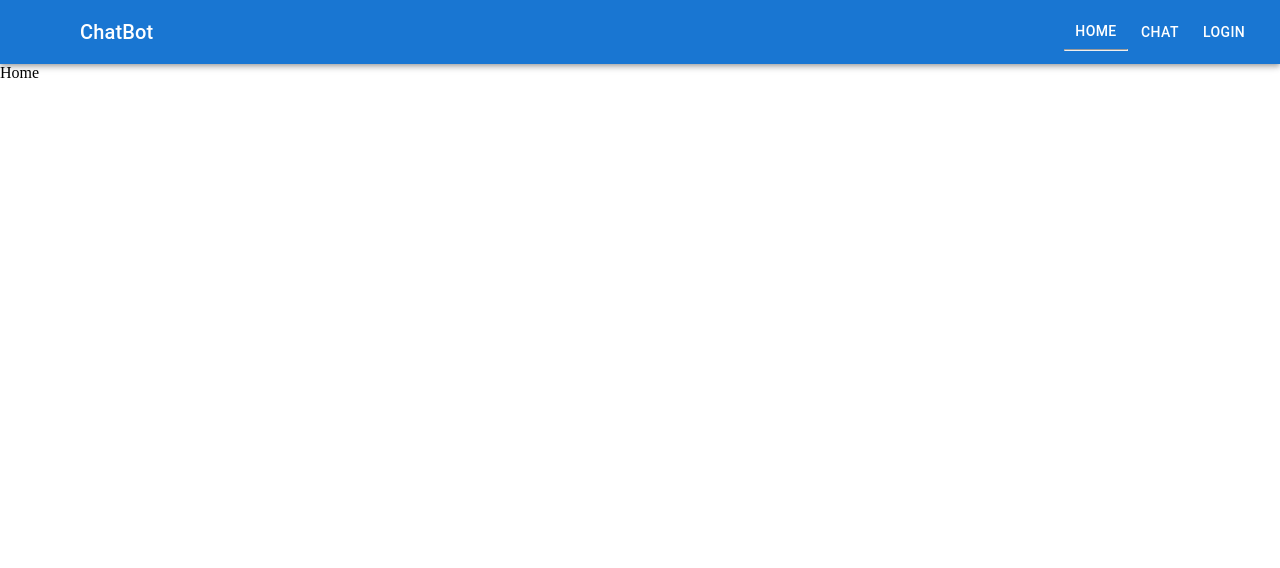
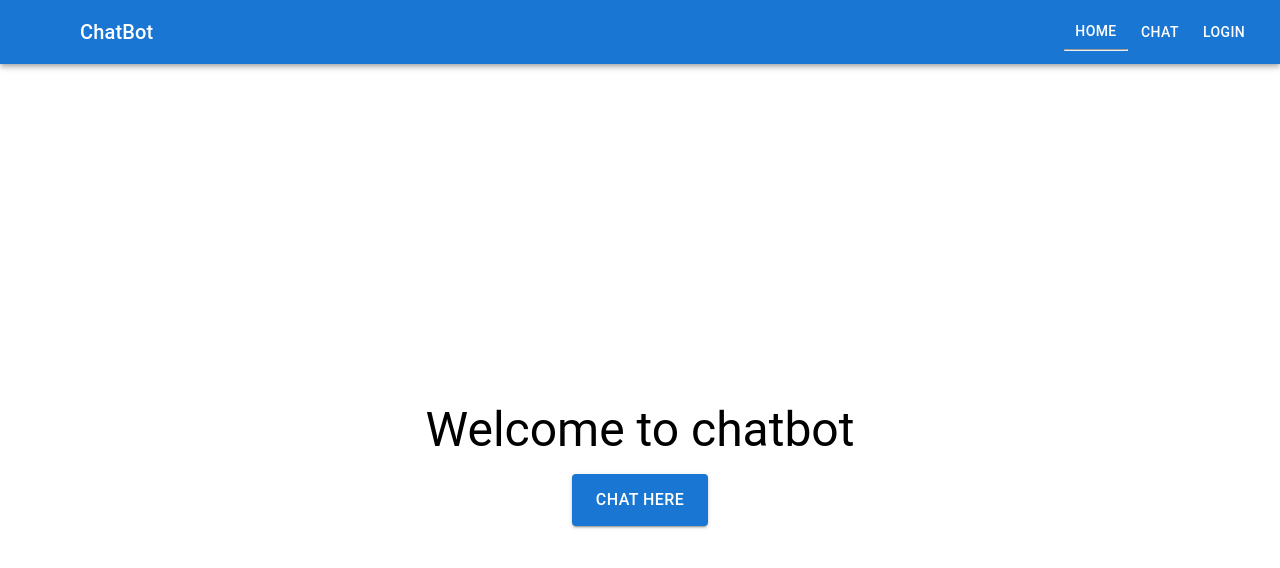
Before and after one commit to vivek0902/chatbot-react, a React (Vite) app: page / in a window 1280 px wide. Shown: the top 568 px of the page. Built offline with nearby package versions, Linux system fonts and the light colour scheme; some icons are missing.

Commit message:
add logout and navBar functionality

```diff
--- a/src/components/NavBar.jsx
+++ b/src/components/NavBar.jsx
@@ -10,8 +10,14 @@ import Toolbar from "@mui/material/Toolbar";
 import Typography from "@mui/material/Typography";
 import Button from "@mui/material/Button";
 import IconButton from "@mui/material/IconButton";
-
+import { useSelector, useDispatch } from "react-redux";
+import { logout } from "../store/slices/authSlice";
 const NavBar = () => {
+  const isAuth = useSelector((state) => state.auth.isAuthenticated);
+  const dispatch = useDispatch();
+  const handleLogout = () => {
+    dispatch(logout());
+  };
   return (
     <>
       {/* <Toolbar>
@@ -24,6 +30,7 @@ const NavBar = () => {
         </IconButton>
       </Toolbar>
       <Divider></Divider> */}
+
       <Box sx={{ flexGrow: 1 }}>
         <AppBar position="static">
           <Toolbar>
@@ -39,7 +46,7 @@ const NavBar = () => {
             <Typography variant="h6" component="div" sx={{ flexGrow: 1 }}>
               ChatBot
             </Typography>
-            <div className={({ isActive }) => (isActive ? "active" : "")}>
+            <div>
               <NavLink
                 to="/"
                 style={{ color: "white" }}
@@ -49,7 +56,7 @@ const NavBar = () => {
                 <hr />
               </NavLink>
             </div>
-            <div className={({ isActive }) => (isActive ? "active" : "")}>
+            <div>
               <NavLink
                 to="/chat"
                 style={{ color: "white" }}
@@ -60,7 +67,8 @@ const NavBar = () => {
               </NavLink>
             </div>
 
-            <div className={({ isActive }) => (isActive ? "active" : "")}>
+            {!isAuth ? (
+              <div>
                 <NavLink
                   to="/login"
                   style={{ color: "white" }}
@@ -70,6 +78,16 @@ const NavBar = () => {
                   <hr />
                 </NavLink>
               </div>
+            ) : (
+              <div>
+                <NavLink to="" style={{ color: "white" }}>
+                  <Button onClick={handleLogout} color="inherit">
+                    LOG OUT
+                  </Button>
+                  <hr />
+                </NavLink>
+              </div>
+            )}
           </Toolbar>
         </AppBar>
       </Box>
--- a/src/pages/Home.jsx
+++ b/src/pages/Home.jsx
@@ -1,7 +1,39 @@
 import React from "react";
+import { Box, Typography, Button } from "@mui/material";
+import { styled } from "@mui/system";
+import { useNavigate } from "react-router-dom";
+const HomeContainer = styled(Box)({
+  display: "flex",
+  flexDirection: "column",
+  justifyContent: "center",
+  alignItems: "center",
+  height: "100vh",
+  textAlign: "center",
+});
 
 const Home = () => {
-  return <div>Home</div>;
+  const navigate = useNavigate();
+
+  const handleChatRedirect = () => {
+    navigate("/chat");
+  };
+  return (
+    <div>
+      <HomeContainer>
+        <Typography variant="h3" gutterBottom>
+          Welcome to chatbot
+        </Typography>
+        <Button
+          variant="contained"
+          color="primary"
+          onClick={handleChatRedirect}
+          sx={{ padding: "12px 24px", fontSize: "16px" }}
+        >
+          Chat Here
+        </Button>
+      </HomeContainer>
+    </div>
+  );
 };
 
 export default Home;
--- a/src/pages/Login.jsx
+++ b/src/pages/Login.jsx
@@ -58,10 +58,7 @@ const Login = () => {
         >
           <CssBaseline />
           <Grid
-            item
-            xs={12}
-            sm={8}
-            md={5}
+            gridColumn={{ xs: "span 12", sm: "span 6", md: "span 4" }}
             component={Paper}
             elevation={6}
             square
```
Lines whose indentation alone changed are shown as unchanged.
